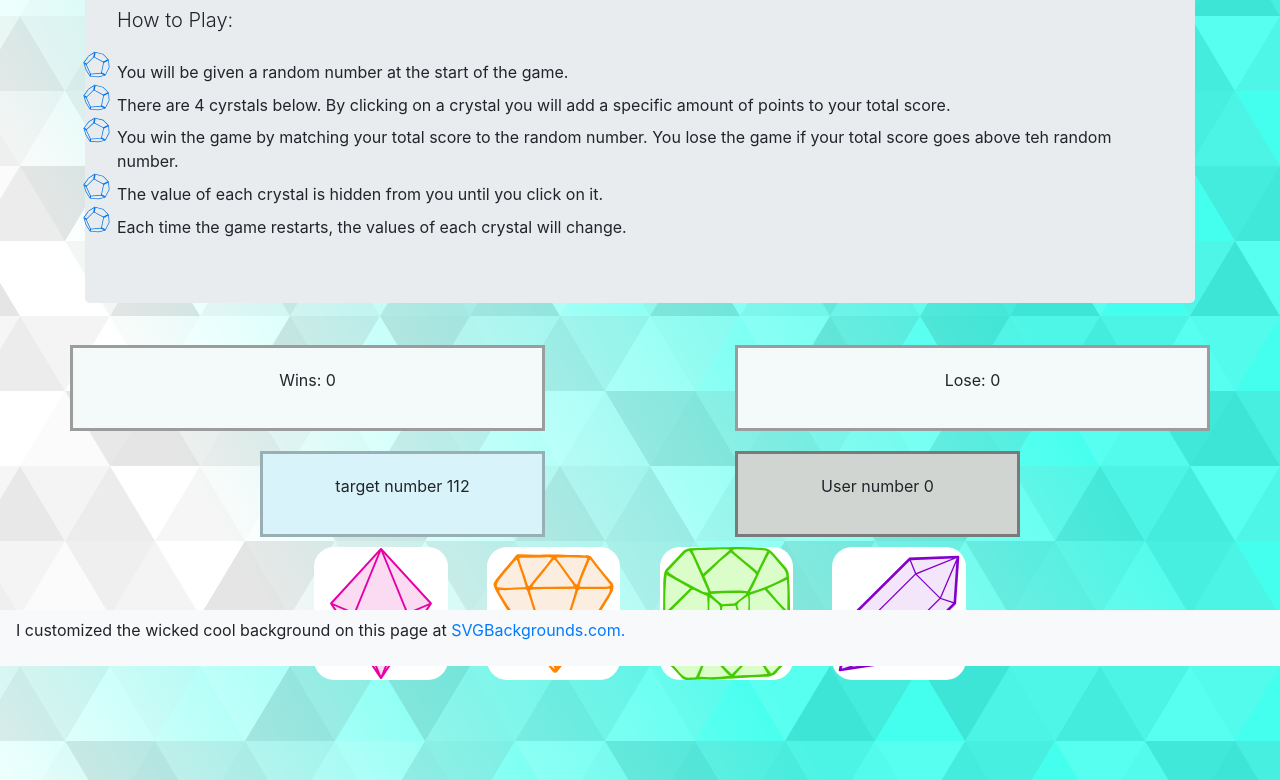
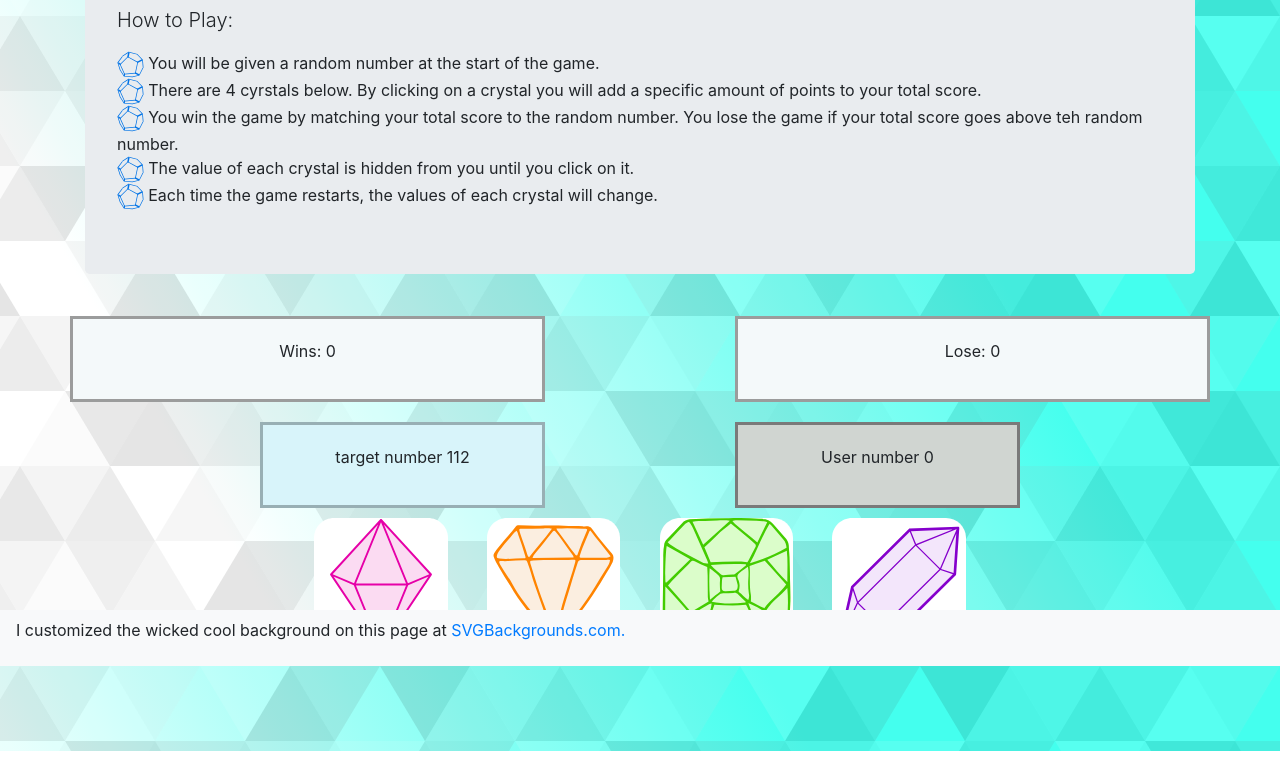
Before and after one commit to sabomade/unit-4-game, a plain HTML site: page index.html in a window 1280 px wide. Shown: the part 134-914 px from the top of the page. After the commit the page ends 885 px from the top, so only its background shows below. Drawn offline with nearby package versions, Linux system fonts and the light colour scheme.

Commit message:
updates index.html & style.css - aligns center li images

```diff
--- a/assets/css/style.css
+++ b/assets/css/style.css
@@ -8,9 +8,10 @@ body{
 }
 
 ul{
-    list-style-image: url(../images/crystal-list.svg);
+    display: flex;
+    align-content: center;
+    /* list-style-image: url(../images/crystal-list.svg); */
 }
-
 .score{
     background: #F4F9FA;
     border: #9B9C9C solid 3px;
--- a/index.html
+++ b/index.html
@@ -25,11 +25,11 @@
                 <h1 class="display-4">Crystal Collector</h1>
                 <p class="lead">How to Play: </p>
                 <ul class="list-group list-group-flush">
-                    <li>You will be given a random number at the start of the game.</li>
-                    <li>There are 4 cyrstals below. By clicking on a crystal you will add a specific amount of points to your total score.</li>
-                    <li>You win the game by matching your total score to the random number. You lose the game if your total score goes above teh random number.</li>
-                    <li>The value of each crystal is hidden from you until you click on it.</li>
-                    <li>Each time the game restarts, the values of each crystal will change.</li>
+                    <li><img src="assets/images/crystal-list.svg"> <span> You will be given a random number at the start of the game.</span></li>
+                    <li><img src="assets/images/crystal-list.svg"> <span>There are 4 cyrstals below. By clicking on a crystal you will add a specific amount of points to your total score.</span></li>
+                    <li><img src="assets/images/crystal-list.svg"> <span>You win the game by matching your total score to the random number. You lose the game if your total score goes above teh random number.</span></li>
+                    <li><img src="assets/images/crystal-list.svg"> <span>The value of each crystal is hidden from you until you click on it.</span></li>
+                    <li><img src="assets/images/crystal-list.svg"> <span>Each time the game restarts, the values of each crystal will change.</span></li>
                 </ul>
             </div>
             <!-- user wins/losses -->
```
